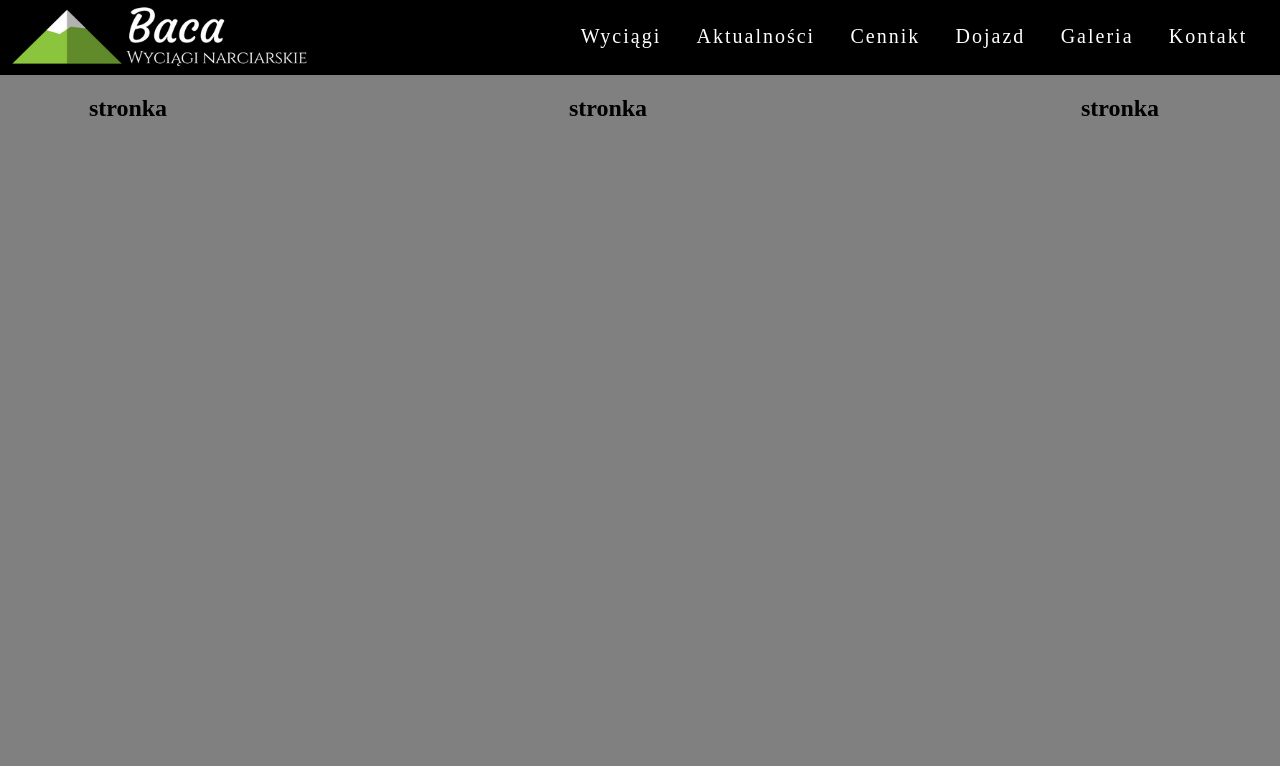
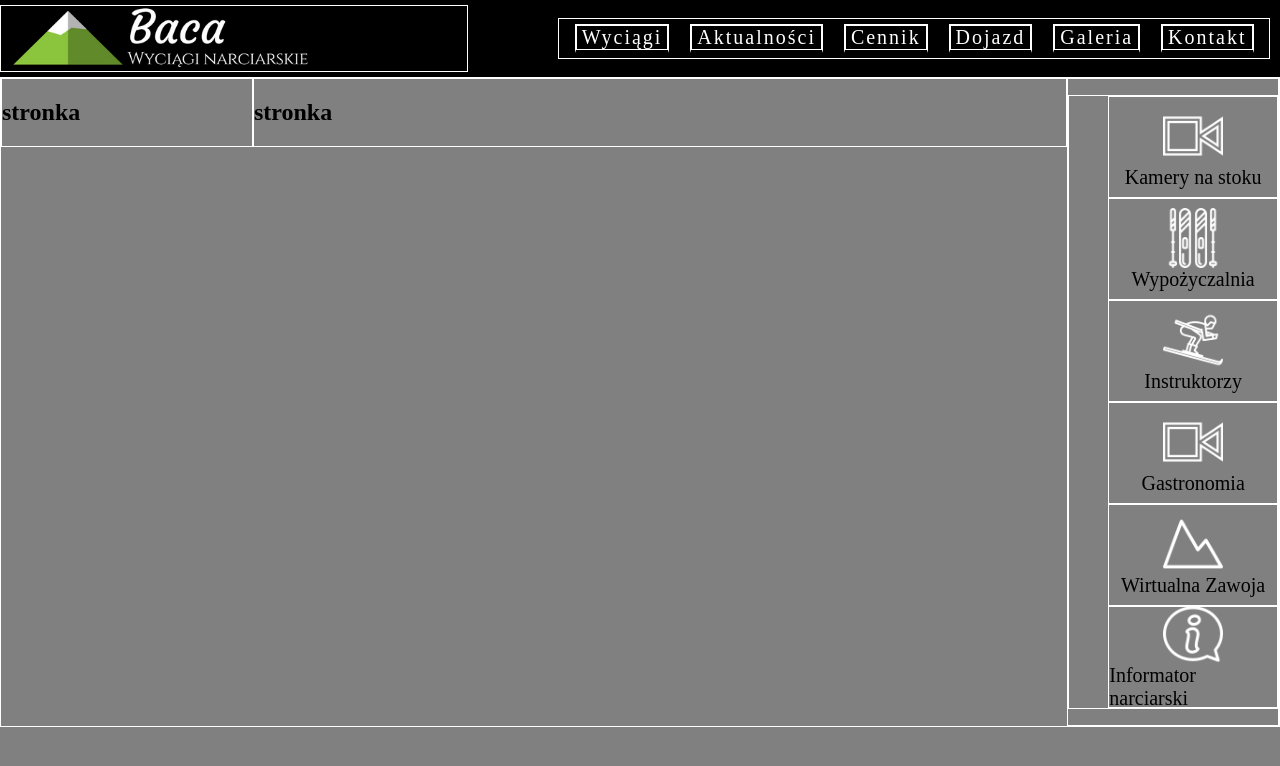
Before and after one commit to PStanaszek/BACA-ski-resort-vol2, a plain HTML site: page index.html in a window 1280 px wide. Drawn offline with Linux system fonts and the light colour scheme; a web font is replaced by a local one.

Commit message:
Add files via upload

```diff
--- a/css/style.scss
+++ b/css/style.scss
@@ -4,7 +4,7 @@
     src: url('fonts/Steelworks Vintage Demo.otf');
     /*URL to font*/
 }
-$border: none;
+$border: 1px solid white;
 
 @mixin parent-flex($direction, $wrap){
     display: flex;
@@ -12,6 +12,7 @@ $border: none;
     justify-content: space-around;
     flex-direction: $direction;
     flex-wrap: $wrap;
+    text-decoration: none;
 
 
 }
@@ -26,10 +27,7 @@ $border: none;
 @mixin container{
     display: flex;
     flex-direction: row;
-    justify-content:center;
-    flex-flow: row;
     border: $border;
-    align-content: stretch;
     height: 100%;
     max-height: 100vw;
 
@@ -39,6 +37,7 @@ body{
     margin: 0px;
     max-height: 100vw;
     background-color: gray;
+    font-family: 'Bellefair', serif;
 }
 
 
@@ -65,7 +64,7 @@ nav{
 
 
 }
-ul{
+.top-nav{
     @include parent-flex(row, wrap);
     list-style-type: none;
     border: $border;
@@ -106,7 +105,7 @@ ul{
         flex-direction: column;
         width: 100%;
     }
-    ul{
+    .top-nav{
         @include parent-flex(column, wrap);
     }
 
@@ -172,10 +171,38 @@ ul{
 
 .container-center{
     @include container;
-    width: 55%;
+    width: 65%;
 }
 
 .container-right{
     @include container;
-    width: 25%;
 }
+
+.right-nav{
+     @include parent-flex(column, nowrap);
+     justify-content: center;
+     align-content:space-between;
+     border:$border;
+     width: 100%;
+    li{
+        @include nav-item;
+        justify-content: center;
+        align-content: center;
+        margin: 0px;
+        width: 100%;
+        height: 100px;
+        font-size: 20px;
+        border:$border;
+        a{
+            @include nav-item;
+            text-decoration: none;
+            color: black;
+            flex-direction: column;
+        }
+        img{
+            width: 60px;
+            height: 100%;
+        }
+    }
+
+}
--- a/index.html
+++ b/index.html
@@ -22,7 +22,7 @@
         <header>
             <nav>
                <div class="logo"><a href="index.html" class="menu"> <img src="img/logo/logo.png" alt="Wyciągi Baca Logo"/></a></div>
-                <ul>
+                <ul class="top-nav">
                     <li><a href="index.html" class="menu">Wyciągi</a></li>
                     <li><a href="aktualnosci.html" class="menu">Aktualności</a></li>
                     <li><a href="cennik.html" class="menu">Cennik</a></li>
@@ -44,7 +44,16 @@
         </section>
 
         <section class="container container-right">
-            <h1>stronka</h1>
+            <ul class="right-nav">
+					<li><a href="#" class="rightmenu"><img src="img/icons/camera.png"/>Kamery na stoku</a></li>
+					<li><a href="#" class="rightmenu"><img src="img/icons/ski.png">Wypożyczalnia</a></li>
+					<li><a href="#" class="rightmenu"><img src="img/icons/skier.png" />Instruktorzy</a></li>
+					<li><a href="#" class="rightmenu"><img src="img/icons/camera.png" />Gastronomia</a></li>
+
+					<li class="link"><a href="http://www.zawoja.pl/" class="rightmenu" target="_blank"><img src="img/icons/zawoja.png" />Wirtualna Zawoja</a></li>
+					<li class="link"><a href="http://www.zawoja-ski.pl/" class="rightmenu"><img src="img/icons/info.png"  target="_blank"/>Informator narciarski</a></li>
+
+			</ul>
         </section>
         </div>
 
```
Also changed, not shown: css/style.css, img/icons/camera.png (added), img/icons/dinner.png (added), img/icons/info.png (added), img/icons/logo7.png (added), img/icons/logo9.png (added), img/icons/no.png (added), img/icons/ski.png (added), img/icons/skier.png (added), img/icons/snow2.png (added), img/icons/tickets.png (added), img/icons/yes.png (added), img/icons/zawoja.png (added), 2 other files.
